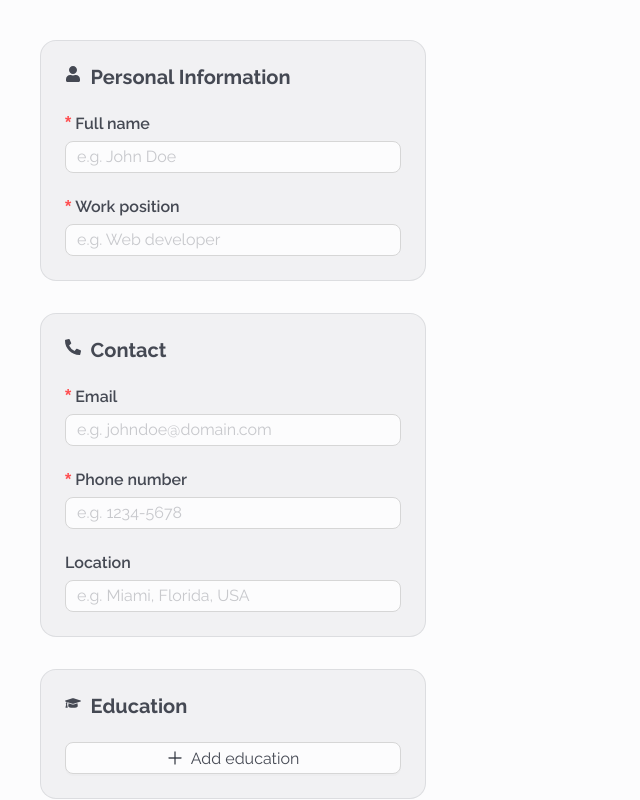
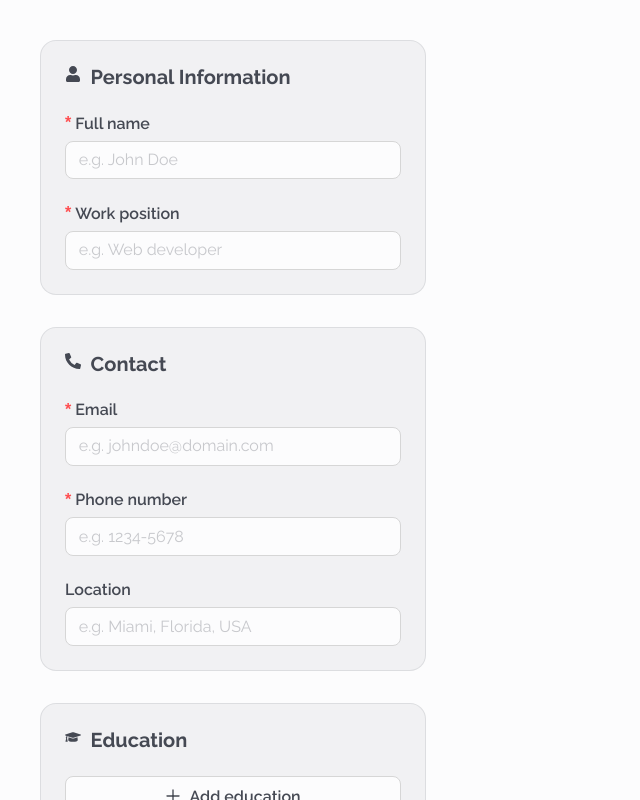
Before and after one commit to ErickBGomez/cv-application, a React (Vite) app: page / in a window 1280 px wide. Shown: the top 800 px of the page, without its empty margins (0-640 px from the left). Built offline with nearby package versions, Linux system fonts and the light colour scheme.

Commit message:
Set button and input paddings

```diff
--- a/src/assets/scss/antd-reset.scss
+++ b/src/assets/scss/antd-reset.scss
@@ -20,3 +20,19 @@
     flex: 1;
   }
 }
+
+.ant-form-item-explain-error {
+  font-size: 0.85rem;
+}
+
+.ant-btn {
+  font-weight: 600;
+}
+
+.ant-btn:not(.ant-btn-sm) {
+  padding: 1.2rem 1.6rem;
+}
+
+.ant-input {
+  padding: 0.4rem 0.8rem;
+}
```
